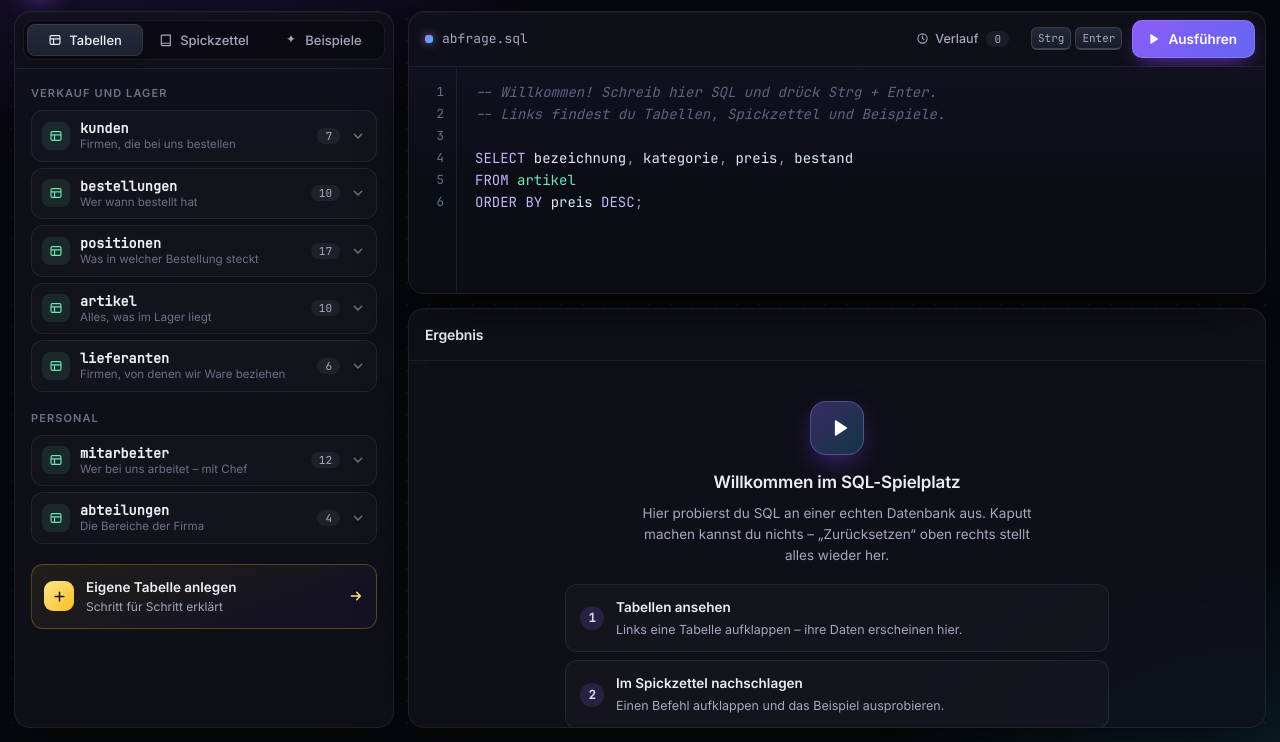
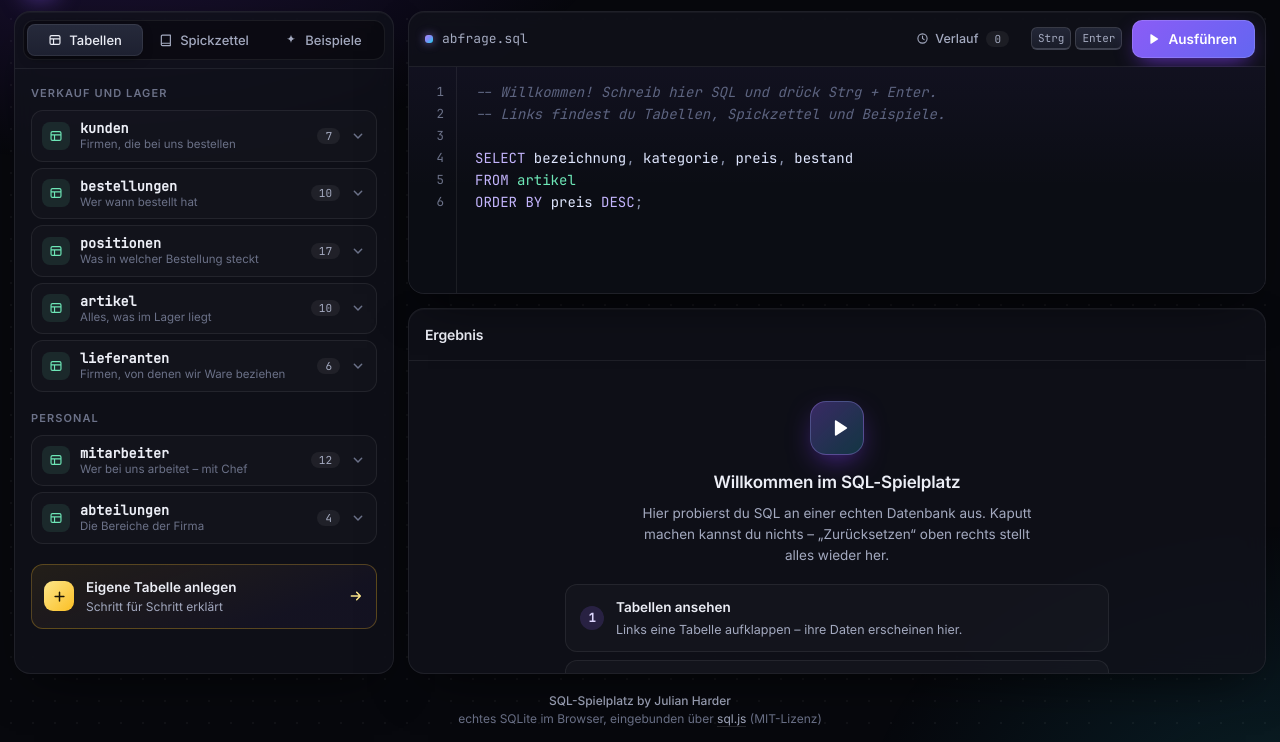
Before and after one commit to JulianHarder/SQL-Spielplatz, a plain HTML site: page index.html in a window 1280 px wide. Shown: the part 58-800 px from the top of the page. Drawn offline with Linux system fonts and the light colour scheme.

Commit message:
Fusszeile mit Namensnennung und MIT-Lizenz ergaenzt
Die Fusszeile nennt den Autor und die Herkunft der Datenbank. Der
SQLite-Hinweis aus der Kopfzeile wird auf schmalen Bildschirmen
ausgeblendet, die Fusszeile faengt das mit auf.

LICENSE (MIT) fuer den eigenen Code ergaenzt, dazu ein Lizenz-Abschnitt
in der README. Die mitgelieferten fremden Teile behalten ihre eigene
Lizenz.

Co-Authored-By: Claude Opus 5 <noreply@anthropic.com>

```diff
--- a/css/stil.css
+++ b/css/stil.css
@@ -909,6 +909,22 @@ details[open] > summary > .ic:last-child { transform: rotate(180deg); }
 .begriff__muster pre { margin-top: 6px; }
 
 /* --- 11. Kleinkram --- */
+/* Fußzeile: Name und Herkunft der Datenbank, auch wenn der Kopfzeilen-Hinweis schmal ausgeblendet ist */
+.fuss {
+  padding: 4px 20px 14px;
+  font-size: 12px;
+  line-height: 1.5;
+  color: var(--text-3);
+  text-align: center;
+}
+.fuss a {
+  color: var(--text-2);
+  text-decoration: none;
+  border-bottom: 1px solid var(--linie-stark);
+}
+.fuss__name { color: var(--text-2); font-weight: 500; }
+.fuss a:hover { color: var(--text); }
+
 .toast {
   position: fixed;
   left: 50%;
--- a/index.html
+++ b/index.html
@@ -150,6 +150,13 @@
     </section>
   </main>
 
+  <!-- Fußzeile: wer es gebaut hat und worauf es läuft -->
+  <footer class="fuss">
+    <p class="fuss__name">SQL-Spielplatz by Julian Harder</p>
+    <p>echtes SQLite im Browser, eingebunden über
+      <a href="https://github.com/sql-js/sql.js" target="_blank" rel="noopener">sql.js</a> (MIT-Lizenz)</p>
+  </footer>
+
   <div class="toast" id="toast" role="status" aria-live="polite"></div>
 
   <script src="lib/sql-wasm.js"></script>
```
Also changed, not shown: 2 other files.
